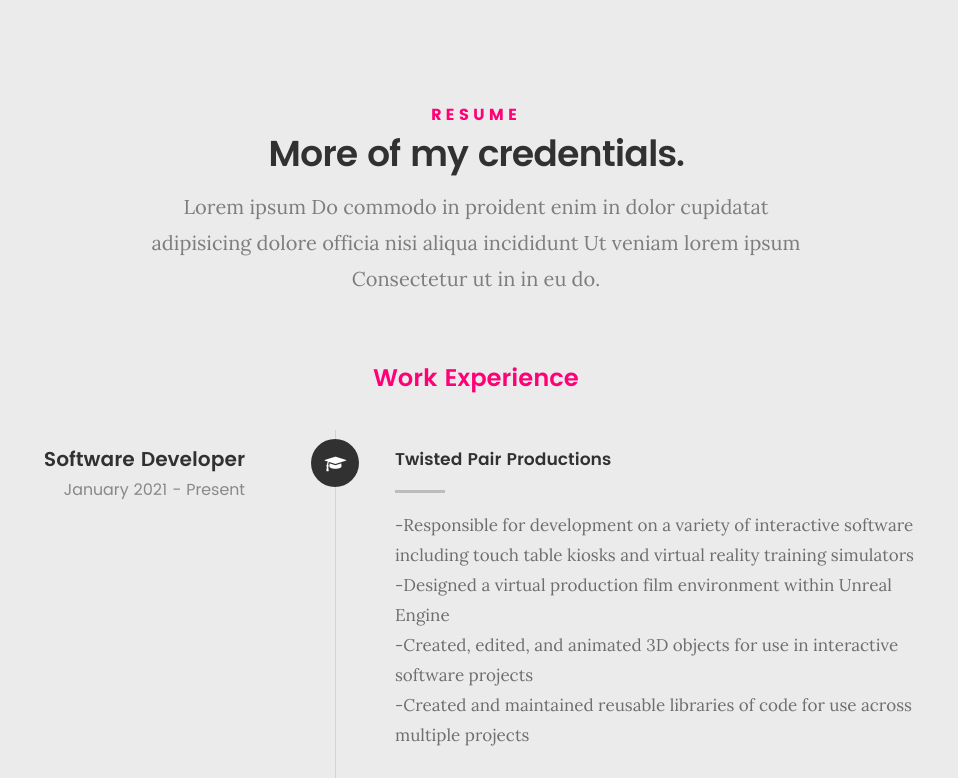
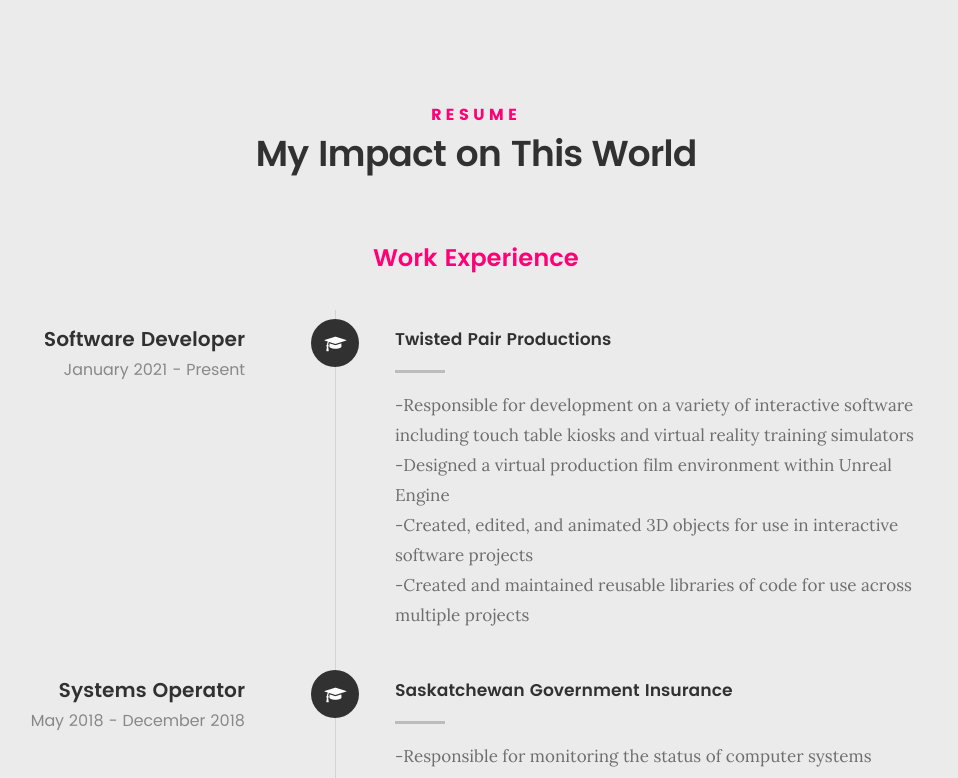
Before and after one commit to Kaden-Ward/kaden-ward.github.io, a plain HTML site: page index.html in a window 1280 px wide. Shown: the part 2100-2878 px from the top of the page, without its empty margins (164-1122 px from the left). Drawn offline with Linux system fonts and the light colour scheme; files whose address does not match are found by name.

Commit message:
Removed some placeholder text
Removed some place holder text

```diff
--- a/index.html
+++ b/index.html
@@ -194,9 +194,9 @@
    		<div class="col-twelve">
 
    			<h5>Resume</h5>
-   			<h1>More of my credentials.</h1>
+   			<h1>My Impact on This World</h1>
 
-   			<p class="lead">Lorem ipsum Do commodo in proident enim in dolor cupidatat adipisicing dolore officia nisi aliqua incididunt Ut veniam lorem ipsum Consectetur ut in in eu do.</p>
+   			<p class="lead"></p>
 
    		</div>
    	</div> <!-- /section-intro-->
@@ -315,7 +315,7 @@
            <h5>Portfolio</h5>
            <h1>Check Out Some of My Works.</h1>
 
-           <p class="lead">Lorem ipsum Do commodo in proident enim in dolor cupidatat adipisicing dolore officia nisi aliqua incididunt Ut veniam lorem ipsum Consectetur ut in in eu do.</p>
+           <p class="lead"></p>
 
        </div>
    </div> <!-- /section-intro-->
```
